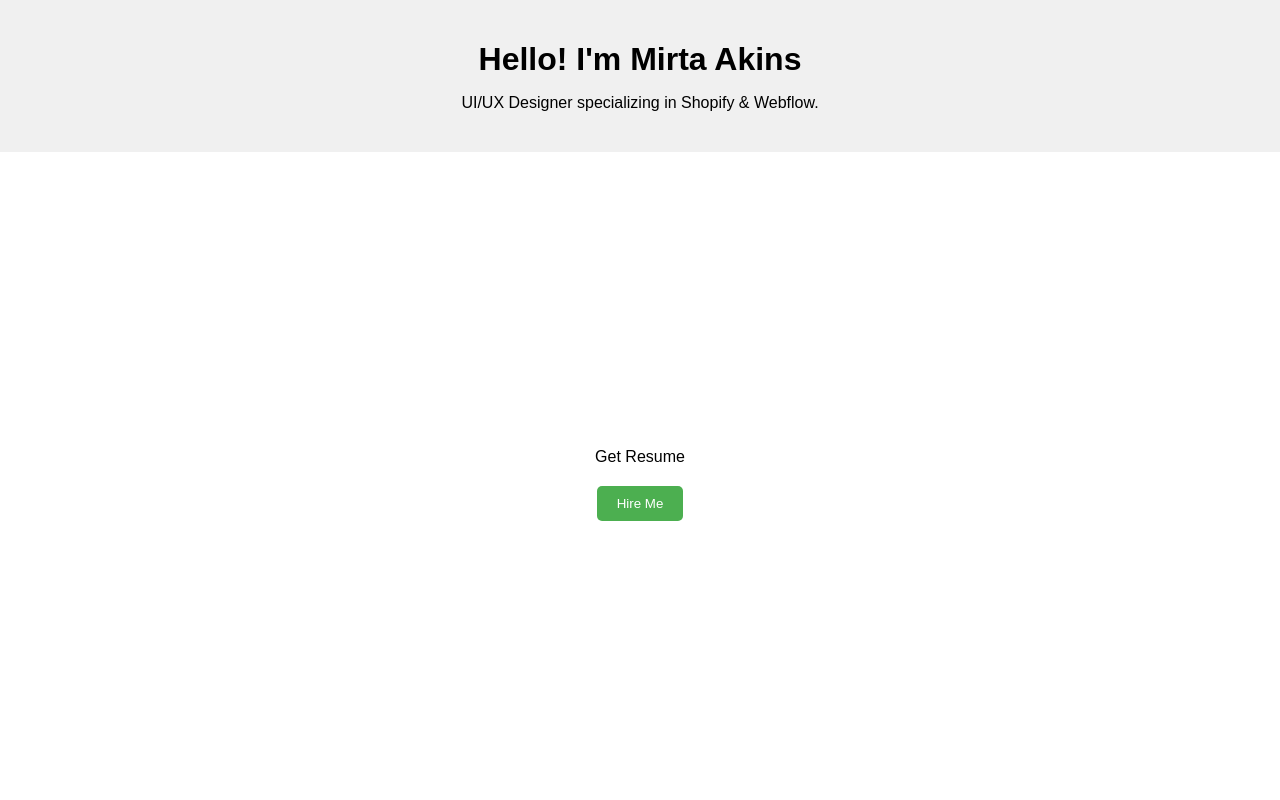
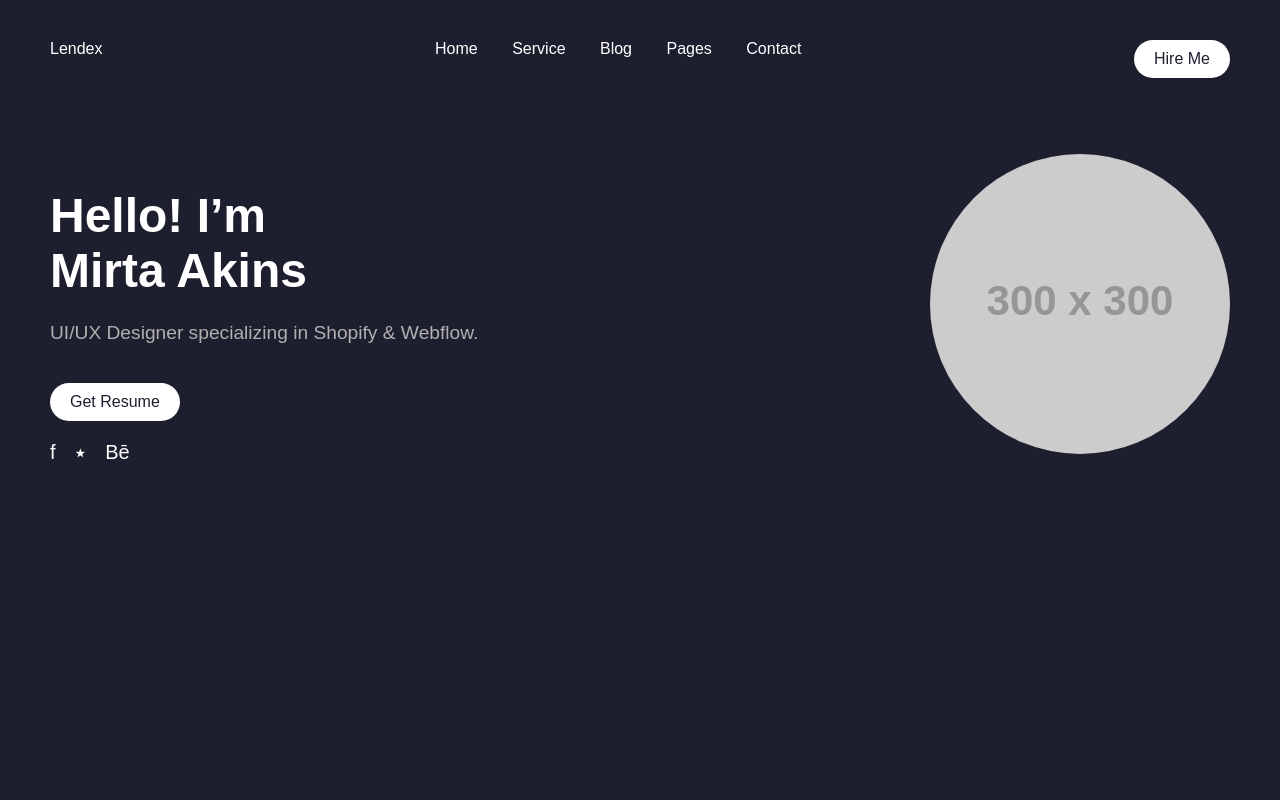
Before and after one commit to amarss321/amarss321.github.io, a plain HTML site: page index.html in a window 1280 px wide. Drawn offline with Linux system fonts and the light colour scheme; placeholder pictures from the web are drawn by us.

Commit message:
Update index.html

```diff
--- a/index.html
+++ b/index.html
@@ -1,70 +1,108 @@
 <!DOCTYPE html>
 <html lang="en">
+
 <head>
     <meta charset="UTF-8">
     <meta name="viewport" content="width=device-width, initial-scale=1.0">
-    <title>Mirta Akins - Portfolio</title>
+    <title>Portfolio Intro Section</title>
     <style>
         body {
-            font-family: sans-serif;
             margin: 0;
-            padding: 0;
-            display: flex;
-            flex-direction: column;
-            min-height: 100vh;
+            font-family: Arial, sans-serif;
+            background: #1d1f2f;
+            color: white;
         }
 
         header {
-            background-color: #f0f0f0;
-            padding: 20px;
-            text-align: center;
+            display: flex;
+            justify-content: space-between;
+            align-items: center;
+            padding: 20px 50px;
         }
 
-        main {
-            flex-grow: 1;
-            padding: 20px;
-            display: flex;
-            justify-content: center;
-            align-items: center;
+        nav a {
+            color: white;
+            margin: 0 15px;
+            text-decoration: none;
         }
 
-        .container {
-            text-align: center;
+        .intro {
+            display: flex;
+            align-items: center;
+            justify-content: space-between;
+            padding: 50px;
         }
 
-        h1 {
-            margin-bottom: 10px;
+        .intro-text {
+            max-width: 50%;
         }
 
-        p {
-            margin-bottom: 20px;
+        .intro-text h1 {
+            font-size: 3em;
+            margin-bottom: 0.5em;
         }
 
-        button {
-            background-color: #4CAF50;
+        .intro-text p {
+            font-size: 1.2em;
+            color: #b0b0b0;
+        }
+
+        .btn {
+            display: inline-block;
+            margin-top: 20px;
+            padding: 10px 20px;
+            background: #fff;
+            color: #1d1f2f;
+            text-decoration: none;
+            border-radius: 25px;
+        }
+
+        .intro-image img {
+            width: 300px;
+            border-radius: 50%;
+        }
+
+        .socials {
+            margin-top: 20px;
+        }
+
+        .socials a {
             color: white;
-            padding: 10px 20px;
-            border: none;
-            border-radius: 5px;
-            cursor: pointer;
+            margin-right: 15px;
+            font-size: 20px;
+            text-decoration: none;
         }
     </style>
 </head>
+
 <body>
     <header>
-        <h1>Hello! I'm Mirta Akins</h1>
-        <p>UI/UX Designer specializing in Shopify & Webflow.</p>
+        <div class="logo">Lendex</div>
+        <nav>
+            <a href="#">Home</a>
+            <a href="#">Service</a>
+            <a href="#">Blog</a>
+            <a href="#">Pages</a>
+            <a href="#">Contact</a>
+        </nav>
+        <a class="btn" href="#">Hire Me</a>
     </header>
 
-    <main>
-        <div class="container">
-            <p>Get Resume</p>
-            <button>Hire Me</button>
+    <section class="intro">
+        <div class="intro-text">
+            <h1>Hello! I’m <br> Mirta Akins</h1>
+            <p>UI/UX Designer specializing in Shopify & Webflow.</p>
+            <a class="btn" href="#">Get Resume</a>
+            <div class="socials">
+                <a href="#">f</a>
+                <a href="#">⭑</a>
+                <a href="#">Bē</a>
+            </div>
         </div>
-    </main>
+        <div class="intro-image">
+            <img src="https://via.placeholder.com/300" alt="Profile Image">
+        </div>
+    </section>
+</body>
 
-    <script>
-        // You can add JavaScript here for interactive elements if needed.
-    </script>
-</body>
 </html>
```
